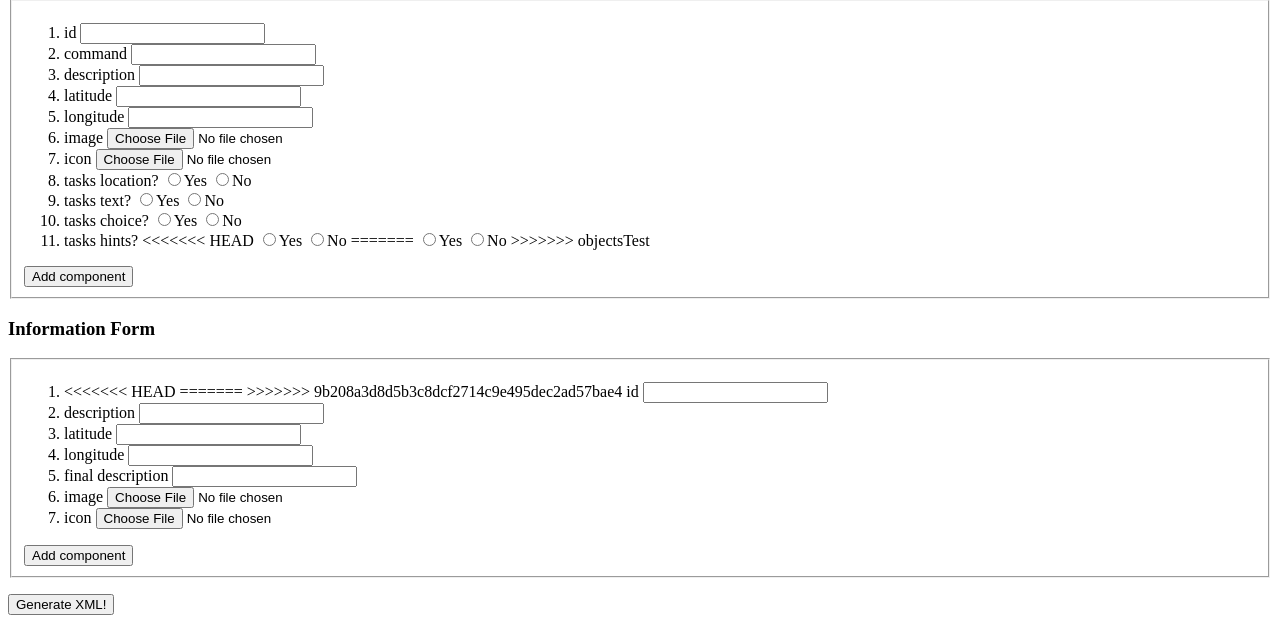
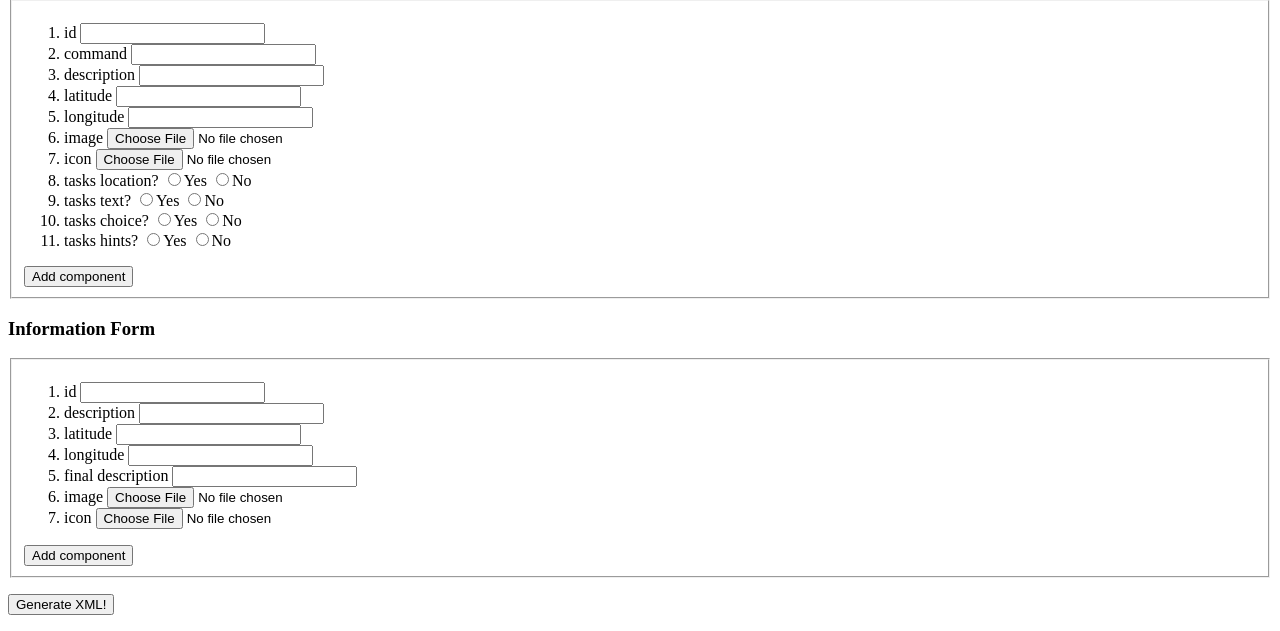
Before and after one commit to fijolekProjects/scenarioEditorWebPy, a Python web app: template templates/appMenu.html in a window 1280 px wide. Shown: the part 226-857 px from the top of the page. Run offline with Jinja, Linux system fonts and the light colour scheme; the template is opened without the code that fills it, so the values that code supplies are empty; some libraries are stand-ins or nearby versions.

Commit message:
dodane zmiany z objectTest

```diff
--- a/static/dragQuest.js
+++ b/static/dragQuest.js
@@ -14,11 +14,13 @@ $(document).ready(function () {
     });
 
     function handleQuestDropped(latlng) {
+    	cleanForms();
         createQuestMarker(latlng);
         goToQuestFormTab();
     }
 
     function handleInfoDropped(latlng) {
+    	cleanForms();
         createInfoMarker(latlng);
         goToInfoFormTab();
     }
--- a/templates/appMenu.html
+++ b/templates/appMenu.html
@@ -8,26 +8,23 @@ $def with ()
 <script type="text/javascript" src="static/ajaxFormHandle.js"></script>
 <script src="http://ajax.googleapis.com/ajax/libs/jqueryui/1.9.1/jquery-ui.min.js"></script>
 <script type="text/javascript" src="https://raw.github.com/kflorence/jquery-deserialize/master/src/jquery.deserialize.js"></script>
-    <link rel="stylesheet" href="http://ajax.googleapis.com/ajax/libs/jqueryui/1.8.23/themes/start/jquery-ui.css" />
+<link rel="stylesheet" href="http://ajax.googleapis.com/ajax/libs/jqueryui/1.8.23/themes/start/jquery-ui.css"/>
 </head>
+
 <body>
     <div id="tabs">
         <ul>
-            <li><a href="#tabs-1">Choose Component</a>
-            </li>
-            <li><a href="#tabs-2">Form</a>
-            </li>
-            <li><a href="#tabs-3">Scenario Generation</a>
-            </li>
+            <li><a href="#tabs-1">Choose Component</a></li>
+            <li><a href="#tabs-2">Form</a></li>
+            <li><a href="#tabs-3">Scenario Generation</a></li>
         </ul>
         <div id="tabs-1">
             <img src="static/icons/questIcon.png" id="questIconId">
             <img src="static/icons/infoIcon.png" id="infoIconId">
         </div>
         <div id="tabs-2">
-            <div id="accordion">
-                 <h3>Quest Form</h3>
-
+            <div id ="accordion">
+                <h3>Quest Form  </h3>
                 <div>
                     <form method="post" id="questForm">
                         <fieldset>
@@ -55,21 +52,20 @@ $def with ()
                                 </li>
                                 <li>
                                     <label for="image">image</label>
-                                    <input type="file" id="imageFile" name="imageFile" class="questFileInput" />
-                                    <input type="hidden" id="image" name="image" />
+                                    <input type="file" id="imageFile" name="imageFile" class="questFileInput"/>
+                                    <input type="hidden" id="image" name="image"/>
                                 </li>
                                 <li>
                                     <label for="icon">icon</label>
-                                    <input type="file" id="iconFile" name="icon" class="questFileInput" />
-                                    <input type="hidden" id="icon" name="icon" />
+                                    <input type="file" id="iconFile" name="icon" class="questFileInput"/>
+                                    <input type="hidden" id="icon" name="icon"/>
                                 </li>
                                 <li>
                                     <label for="tasks_location">tasks location?</label>
                                     <input type="radio" name="tasks_location" value="Yes" class="radioCheckedTrue"/>Yes
-                                    <input type="radio" name="tasks_location" value="No" />No
+                                    <input type="radio" name="tasks_location" value="No"/>No
                                     <ol id="tasks_location_parent" class="formset">
-                                        <li><strong>Task location:</strong>
-                                        </li>
+                                        <li><strong>Task location:</strong></li>
                                         <li>
                                             <img src="static/icons/taskIcon.png" id="taskIconId">
                                         </li>
@@ -90,10 +86,9 @@ $def with ()
                                 <li>
                                     <label for="tasks_text">tasks text?</label>
                                     <input type="radio" name="tasks_text" value="Yes" class="radioCheckedTrue"/>Yes
-                                    <input type="radio" name="tasks_text" value="No"/>No
+                                    <input type="radio" name="tasks_text" value="No" />No
                                     <ol id="tasks_text_parent" class="formset">
                                         <li><strong>Task text:</strong>
-
                                         </li>
                                         <li>
                                             <label for="text_question">question</label>
@@ -108,10 +103,9 @@ $def with ()
                                 <li>
                                     <label for="tasks_choice">tasks choice?</label>
                                     <input type="radio" name="tasks_choice" value="Yes" class="radioCheckedTrue"/>Yes
-                                    <input type="radio" name="tasks_choice" value="No" />No
+                                    <input type="radio" name="tasks_choice" value="No"/>No
                                     <ol id="tasks_choice_parent" class="formset">
                                         <li><strong>Task choice:</strong>
-
                                         </li>
                                         <li>
                                             <label for="add_answer">Add question</label>
@@ -126,20 +120,13 @@ $def with ()
                                 </li>
                                 <li>
                                     <label for="hints">tasks hints?</label>
-<<<<<<< HEAD
-                                    <input type="radio" name="hints_description" value="Yes" class="is_hints" />Yes
-                                    <input type="radio" name="hints_description" value="No" class="is_hints" />No
-=======
-                                    <input type="radio" name="hints" value="Yes" class="radioCheckedTrue"/>Yes
-                                    <input type="radio" name="hints" value="No" />No
->>>>>>> objectsTest
+                                    <input type="radio" name="hints_description" value="Yes" class="radioCheckedTrue"/>Yes
+                                    <input type="radio" name="hints_description" value="No"/>No
                                     <ol id="hints_parent" class="formset">
                                         <li><strong>Task hints:</strong>
-
                                         </li>
                                         <li>
                                             <label for="hints_text">hints text / cost</label>
-<<<<<<< HEAD
                                             <input type="text" id="hints_text" name="hints_text_param" />
                                             <input type="number" id="hints_text_cost" name="cost"/>
                                         </li>
@@ -154,42 +141,21 @@ $def with ()
                                             <input type="file" id="hints_soundFile" name="hints_soundFile" class="questFileInput"/>
                                             <input type="hidden" id="hints_sound" name="hints_sound_param" />
                                             <input type="number" id="hints_sound_cost" name="cost"/>
-=======
-                                            <input type="text" id="hints_text" name="hints_text" />
-                                            <input type="number" id="hints_text_cost" name="hints_text_cost" />
-                                        </li>
-                                        <li>
-                                            <label for="hints_image">hints image / cost</label>
-                                            <input type="file" id="hints_imageFile" name="hints_imageFile" class="questFileInput" />
-                                            <input type="hidden" id="hints_image" name="hints_image" />
-                                            <input type="number" id="hints_image_cost" name="hints_image_cost" />
-                                        </li>
-                                        <li>
-                                            <label for="hints_sound">hints sound / cost</label>
-                                            <input type="file" id="hints_soundFile" name="hints_soundFile" class="questFileInput" />
-                                            <input type="hidden" id="hints_sound" name="hints_sound" />
-                                            <input type="number" id="hints_sound_cost" name="hints_sound_cost" />
->>>>>>> objectsTest
                                         </li>
                                     </ol>
                                 </li>
                             </ol>
-                            <input id="questButton" class="formButton" type="submit" value="Add component" />
+                            <input id="questButton" class="formButton" type="submit" value="Add component"/>
                         </fieldset>
                     </form>
                 </div>
                 <h3>Information Form</h3>
-
                 <div>
                 <form method="post" id="infoForm">
                         <fieldset>
                             <ol class="formset">
                                 <li>
-<<<<<<< HEAD
-                                    <input type="hidden" name="FORM_TYPE" value="info" />
-=======
                                 		<input type="hidden" name="FORM_TYPE" value="information" />
->>>>>>> 9b208a3d8d5b3c8dcf2714c9e495dec2ad57bae4
                                     <label for="id">id</label>
                                     <input type="number" id="info_id" name="id" readonly/>
                                 </li>
@@ -211,16 +177,16 @@ $def with ()
                                 </li>
                                 <li>
                                     <label for="image">image</label>
-                                    <input type="file" id="imageFile" name="imageFile" class="infoFileInput" />
-                                    <input type="hidden" id="info_image" name="image" />
+                                    <input type="file" id="imageFile" name="imageFile" class="infoFileInput"/>
+                                    <input type="hidden" id="info_image" name="image"/>
                                 </li>
                                 <li>
                                     <label for="icon">icon</label>
-                                    <input type="file" id="iconFile" name="icon" class="infoFileInput" />
-                                    <input type="hidden" id="info_icon" name="icon" />
+                                    <input type="file" id="iconFile" name="icon" class="infoFileInput"/>
+                                    <input type="hidden" id="info_icon" name="icon"/>
                                 </li>
                             </ol>
-                            <input id="infoButton" class="formButton" type="submit" value="Add component" />
+                            <input id="infoButton" class="formButton" type="submit" value="Add component"/>
                         </fieldset>
                     </form>
                 </div>
```
Also changed, not shown: static/googleMapsHandler.js (+1 -9 lines), 1 other file. Lines whose indentation alone changed are shown as unchanged.
